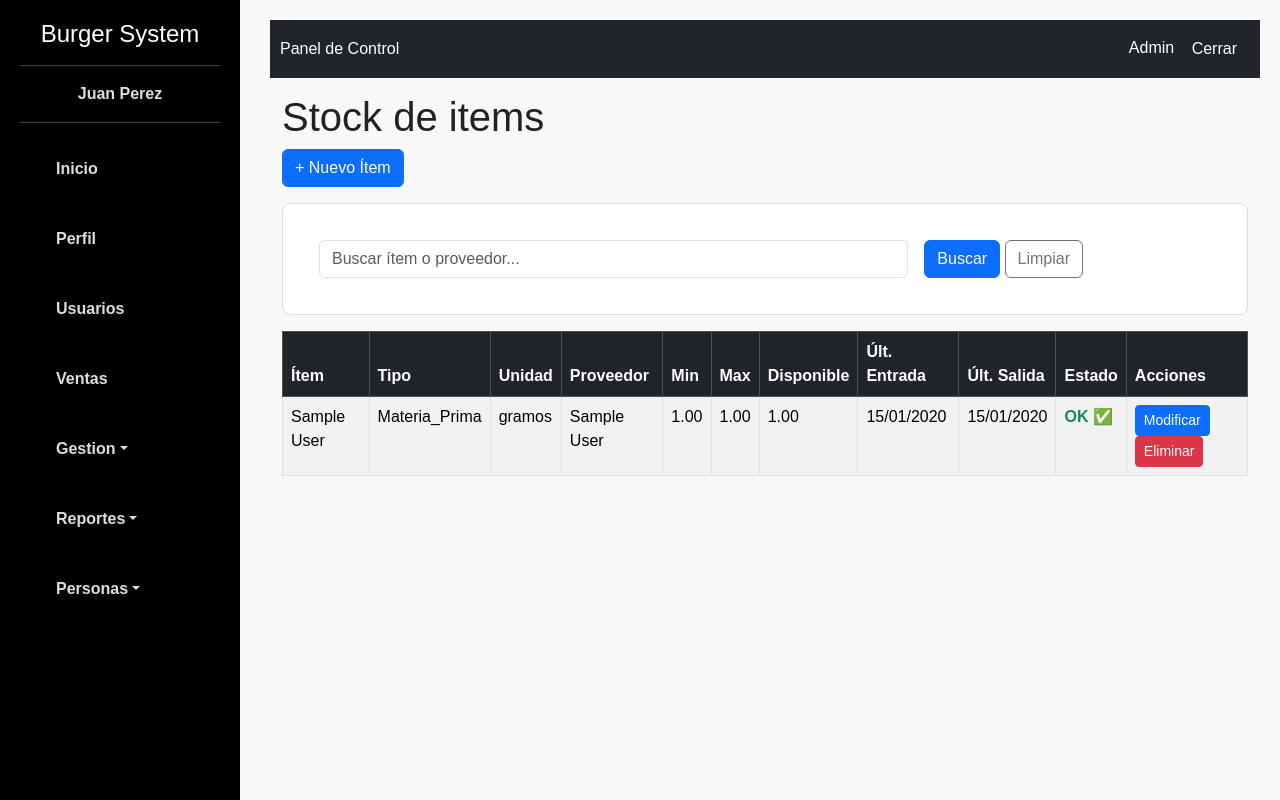
After one commit to claurodriguezle/pruebas_proyectoII, a Django app: page /stock/ in a window 1280 px wide. The commit adds this page. Run offline with Django 5.2, Linux system fonts and the light colour scheme; tables that the repository leaves empty hold one stand-in row (values such as "Sample post"); some libraries are stand-ins or nearby versions.

Commit message:
ABM STOCK

```diff
--- a/administrador/templates/administrador/layout.html
+++ b/administrador/templates/administrador/layout.html
@@ -29,7 +29,8 @@
                     <a  class="nav-link dropdown-toggle" href="#" role="button" data-bs-toggle="dropdown" aria-expanded="false">Gestion</a>
                     <ul class="dropdown-menu">
                         <li><a class="dropdown-item" href="{% url 'administrador:productos' %}">Productos</a></li>
-                        <li><a class="dropdown-item" href="{% url 'administrador:crear_compra' %}">Compras</a></li>
+                        <li><a class="dropdown-item" href="{% url 'administrador:lista_compras' %}">Compras</a></li>
+                        <li><a class="dropdown-item" href="{% url 'administrador:lista_stock' %}">Stock</a></li>
                     </ul>
                 </li>
 
--- /dev/null
+++ b/administrador/templates/stock/lista_stock.html
@@ -0,0 +1,93 @@
+{% extends 'administrador/layout.html' %}
+{% load static %}
+{% load humanize %}
+{% block title %}
+    Lista de stock de items
+{% endblock %}
+
+{% block body %}
+    <div class="container">
+        <h1>Stock de items</h1>
+        <a href="{% url 'administrador:crear_stock' %}" class="btn btn-primary mb-3">+ Nuevo Ítem</a>
+
+        <div class="card mb-3">
+            <div class="card-body">
+                <form method="get" class="row g-3">
+                    <div class="col-md-8">
+                        <input type="text" name="q" placeholder="Buscar ítem o proveedor..."
+                        class="form-control" value="{{ query }}">
+                    </div>
+                    <div class="col-md-4">
+                        <button type="submit" class="btn btn-primary">
+                            <i class="bi bi-search"></i> Buscar
+                        </button>
+                        <a href="{% url 'administrador:lista_stock' %}" class="btn btn-outline-secondary">
+                            <i class="bi bi-arrow-counterclockwise"></i> Limpiar
+                        </a>
+                    </div>
+                </form>
+            </div>
+        </div>
+
+        <div class="table-responsive">
+            <table class="table table-bordered table-striped table-hover">
+                <thead class="table-dark">
+                    <tr>
+                        <th>Ítem</th>
+                        <th>Tipo</th>
+                        <th>Unidad</th>
+                        <th>Proveedor</th>
+                        <th>Min</th>
+                        <th>Max</th>
+                        <th>Disponible</th>
+                        <!--<th>Precio</th>-->
+                        <th>Últ. Entrada</th>
+                        <th>Últ. Salida</th>
+                        <th>Estado</th>
+                        <th>Acciones</th>
+                    </tr>
+                </thead>
+                <tbody>
+                    {% for stock in stocks %}
+                    <tr>
+                        <td>{{ stock.item.nombre }}</td>
+                        <td>{{ stock.item.get_tipo_display }}</td>
+                        <td>{{ stock.item.get_unidad_medida_display }}</td>
+                        <td>{{ stock.proveedor_principal.nombre_empresa|default:"-" }}</td>
+                        <td>{{ stock.cant_minima|floatformat:2 }}</td>
+                        <td>{{ stock.cant_maxima|floatformat:2 }}</td>
+                        <td class="font-weight-bold">{{ stock.cant_disponible|floatformat:2 }}</td>
+                        <!--<td class="text-end">{{ stock.precio_unitario_display|intcomma }} Gs./{{ stock.item.get_unidad_medida_display }}</td>-->
+                        <td>{{ stock.fecha_ultima_entrada|date:"d/m/Y"|default:"-" }}</td>
+                        <td>{{ stock.fecha_ultima_salida|date:"d/m/Y"|default:"-" }}</td>
+                        <td>
+                            {% if stock.cant_minima > 0 and stock.cant_disponible < stock.cant_minima %}
+                                <span class="text-warning fw-bold">Stock Bajo ⚠️</span>
+                            {% elif stock.cant_minima == 0 or stock.cant_maxima == 0 %}
+                                <span class="text-danger fw-bold">Incompleto ⚠️</span>
+                            {% else %}
+                                <span class="text-success fw-bold">OK ✅</span>
+                            {% endif %}
+                        </td>
+                        <td>
+                            <a href="{% url 'administrador:editar_stock' stock.id %}" class="btn btn-sm btn-primary">Modificar</a>
+                            <a href="{% url 'administrador:eliminar_stock' stock.id %}" class="btn btn-sm btn-danger"
+                               onclick="return confirm('¿Seguro que deseas eliminar este ítem del stock?');">Eliminar</a>
+                        </td>
+                    </tr>
+                    {% empty %}
+                    <tr>
+                        <td colspan="9" class="text-center py-4">
+                            {% if query %}
+                                No se encontraron items con "{{ query }}"
+                            {% else %}
+                                No hay items en stock
+                            {% endif %}
+                        </td>
+                    </tr>
+                    {% endfor %}
+                </tbody>
+            </table>
+        </div>
+    </div>
+{% endblock %}
--- a/administrador/urls.py
+++ b/administrador/urls.py
@@ -29,4 +29,10 @@ urlpatterns = [
     path('compras/<int:compra_id>/',views.detalle_compra, name='detalle_compra'),
     path('compras/editar/<int:compra_id>/', views.editar_compra, name='editar_compra'),
     path('compras/eliminar/<int:compra_id>/', views.eliminar_compra, name='eliminar_compra'),
+
+    #Rutas para stock
+    path('stock/',views.lista_stock, name='lista_stock'),
+    path('stock/crear/',views.crear_stock, name='crear_stock'),
+    path('stock/editar/<int:stock_id>',views.editar_stock, name='editar_stock'),
+    path('stock/eliminar/<int:stock_id>',views.eliminar_stock, name='eliminar_stock'),
 ]
--- a/administrador/views.py
+++ b/administrador/views.py
@@ -11,6 +11,9 @@ from django.http import Http404, HttpResponse
 from .models import Compra, DetalleCompra, Item
 from .forms import CompraForm
 from . import models
+#Importaciones para Stock
+from .models import Stock
+from django.db.models import Sum
 
 
 # PERSONAS
@@ -275,76 +278,84 @@ def crear_compra(request):
     TIPO_CHOICES = Item.TIPO_CHOICES
 
     if request.method == 'POST':
-        print("Datos POST recibidos:", request.POST)  # Para depuración
-
-        # 1. Procesar formulario base
         compra_form = CompraForm(request.POST)
 
         if compra_form.is_valid():
             try:
                 with transaction.atomic():
-                    # 2. Guardar compra principal
+                    # Guardar la compra principal
                     compra = compra_form.save()
 
-                    # 3. Procesar ítems dinámicos
+                    # Obtener las listas de ítems, cantidades, precios, tipos y unidades
                     items = request.POST.getlist('items')
                     cantidades = request.POST.getlist('cantidades')
                     precios = request.POST.getlist('precios')
                     tipos = request.POST.getlist('tipos')
                     unidades = request.POST.getlist('unidades')
 
-                    # Validación mejorada
+                    # Validaciones básicas
                     if not items or not any(item.strip() for item in items):
                         raise ValidationError("Debe agregar al menos un ítem válido")
 
                     if len(items) != len(cantidades) or len(items) != len(precios):
                         raise ValidationError("Datos incompletos en los ítems")
 
+                    # Procesar cada ítem
                     for i in range(len(items)):
                         nombre_item = items[i].strip()
                         if not nombre_item:
                             continue
 
                         try:
-                            # Conversión y validación
                             cantidad = Decimal(cantidades[i])
                             precio = int(precios[i])
 
                             if cantidad <= 0 or precio <= 0:
                                 raise ValidationError(f"Ítem {i+1}: Valores deben ser positivos")
 
-                            # Conversión de unidades
+                            # Buscar el item
+                            item = Item.objects.filter(nombre__iexact=nombre_item).first()
+
+                            if not item:
+                                # Crear el ítem si no existe
+                                item = Item.objects.create(
+                                    nombre=nombre_item,
+                                    tipo=tipos[i],
+                                    unidad_medida=unidades[i]
+                                )
+                                # Crear su stock inicial en 0
+                                proveedor = compra.proveedor
+                                Stock.objects.create(
+                                    item=item,
+                                    cant_minima=0,
+                                    cant_maxima=0,
+                                    cant_disponible=0,
+                                    proveedor_principal=proveedor
+                                )
+
+                            # Conversión de unidades: si es kg, pasar a gramos
                             if unidades[i] == 'kg':
-                                #Precio ingresado es por kg, convertimos a precio por gramo
-                                precio_por_gramo = precio/1000
+                                precio_por_gramo = precio / 1000
                                 cantidad_en_gramos = cantidad * 1000
                             else:
-                                #Precio ya esta en gramos (u otras unidades)
                                 precio_por_gramo = precio
                                 cantidad_en_gramos = cantidad
-
-                            # Buscar/crear ítem
-                            item, _ = Item.objects.get_or_create(
-                                nombre=nombre_item,
-                                defaults={
-                                    'tipo': tipos[i],
-                                    'unidad_medida': unidades[i] #Guardamos la unidad original
-                                }
-                            )
 
                             # Crear detalle de compra
                             DetalleCompra.objects.create(
                                 compra=compra,
                                 item=item,
-                                cantidad=cantidad_en_gramos, #Siempre en gramos
-                                precio_compra=precio_por_gramo #Precio por gramo
+                                cantidad=cantidad_en_gramos,
+                                precio_compra=precio_por_gramo
                             )
 
                         except (InvalidOperation, ValueError) as e:
                             raise ValidationError(f"Error en ítem {i+1}: {str(e)}")
 
-                    # Actualizar totales
+                    # Calcular totales y actualizar el stock
                     compra.calcular_totales()
+                    actualizar_stock_desde_compra(compra)
+
                     messages.success(request, '✅ Compra registrada exitosamente!')
                     return redirect('administrador:lista_compras')
 
@@ -352,13 +363,13 @@ def crear_compra(request):
                 messages.error(request, str(e))
             except Exception as e:
                 messages.error(request, '❌ Error al guardar la compra')
-                print(f"Error: {str(e)}")  # Log detallado
+                print(f"Error: {str(e)}")
         else:
             for field, errors in compra_form.errors.items():
                 for error in errors:
                     messages.error(request, f"❌ {field}: {error}")
 
-    # GET request
+    # GET Request
     context = {
         'compra_form': CompraForm(),
         'proveedores': Proveedor.objects.all(),
@@ -377,20 +388,34 @@ def detalle_compra(request, compra_id):
         'detalles':detalles,
     }
     return render(request,'compras/detalles_compra.html',context)
+
 #Editar Compra
+@transaction.atomic
 def editar_compra(request, compra_id):
     compra = get_object_or_404(Compra, pk=compra_id)
-    proveedores = Proveedor.objects.all()  # Asegurarnos de pasar los proveedores
+    proveedores = Proveedor.objects.all()
 
     if request.method == 'POST':
         form = CompraForm(request.POST, instance=compra)
         if form.is_valid():
             try:
                 with transaction.atomic():
+                    # 1️⃣ Revertir el impacto anterior en el stock
+                    for detalle in compra.detalles.all():
+                        stock = Stock.objects.filter(item=detalle.item).first()
+                        if stock:
+                            stock.cant_disponible -= detalle.cantidad
+                            if stock.cant_disponible < 0:
+                                stock.cant_disponible = 0
+                            stock.save()
+
+                    # 2️⃣ Eliminar detalles anteriores
+                    compra.detalles.all().delete()
+
+                    # 3️⃣ Guardar la compra con nuevos datos
                     compra = form.save()
-                    compra.detalles.all().delete()  # Eliminar detalles antiguos
 
-                    # Procesar los items como en crear_compra
+                    # 4️⃣ Procesar nuevos ítems
                     items = request.POST.getlist('items')
                     cantidades = request.POST.getlist('cantidades')
                     precios = request.POST.getlist('precios')
@@ -409,6 +434,7 @@ def editar_compra(request, compra_id):
                             if cantidad <= 0 or precio <= 0:
                                 raise ValidationError(f"Ítem {i+1}: Valores deben ser positivos")
 
+                            # Conversión: si es kg, pasar a gramos
                             if unidades[i] == 'kg':
                                 precio_por_gramo = precio / 1000
                                 cantidad_en_gramos = cantidad * 1000
@@ -416,6 +442,7 @@ def editar_compra(request, compra_id):
                                 precio_por_gramo = precio
                                 cantidad_en_gramos = cantidad
 
+                            # Obtener o crear el ítem
                             item, _ = Item.objects.get_or_create(
                                 nombre=nombre_item,
                                 defaults={
@@ -424,6 +451,7 @@ def editar_compra(request, compra_id):
                                 }
                             )
 
+                            # Crear el detalle de compra
                             DetalleCompra.objects.create(
                                 compra=compra,
                                 item=item,
@@ -434,7 +462,10 @@ def editar_compra(request, compra_id):
                         except (InvalidOperation, ValueError) as e:
                             raise ValidationError(f"Error en ítem {i+1}: {str(e)}")
 
+                    # 5️⃣ Recalcular totales y actualizar stock
                     compra.calcular_totales()
+                    actualizar_stock_desde_compra(compra)
+
                     messages.success(request, '✅ Compra actualizada exitosamente!')
                     return redirect('administrador:detalle_compra', compra_id=compra.id)
 
@@ -443,12 +474,11 @@ def editar_compra(request, compra_id):
     else:
         form = CompraForm(instance=compra)
 
-        # Preparar datos para el template
+        # Preparar los datos para mostrar en el formulario
         detalles = compra.detalles.all().select_related('item')
         items_data = []
 
         for detalle in detalles:
-            # Convertir unidades para mostrar (kg → gramos)
             if detalle.item.unidad_medida == 'kg':
                 cantidad_mostrar = detalle.cantidad / 1000
                 precio_mostrar = detalle.precio_compra * 1000
@@ -476,9 +506,213 @@ def editar_compra(request, compra_id):
     }
 
     return render(request, 'compras/crear_compra.html', context)
+
+
+    return render(request, 'compras/crear_compra.html', context)
 #ELIMINAR COMPRA
 def eliminar_compra(request, compra_id):
     compra = get_object_or_404(Compra, id=compra_id)
     compra.delete()
     messages.success(request, f'Compra #{compra.numero_factura} eliminada correctamente')
     return redirect('administrador:lista_compras')
+#STOCK
+
+#LISTA DE STOCK
+def lista_stock(request):
+    query = request.GET.get('q', '').strip()
+
+    stocks = Stock.objects.all().select_related('item', 'proveedor_principal').order_by('item__nombre')
+
+    if query:
+        stocks = stocks.filter(
+            Q(item__nombre__icontains=query) |
+            Q(proveedor_principal__nombre_empresa__icontains=query)
+        )
+
+    return render(request, 'stock/lista_stock.html', {
+        'stocks': stocks,
+        'query': query
+    })
+
+
+#CREAR ITEM Y STOCK
+@transaction.atomic
+def crear_stock(request):
+    if request.method == 'POST':
+        try:
+            nombre = request.POST.get('nombre')
+            tipo = request.POST.get('tipo')
+            unidad_medida = request.POST.get('unidad_medida')
+            cant_minima = Decimal(request.POST.get('cant_minima', 0))
+            cant_maxima = Decimal(request.POST.get('cant_maxima', 0))
+            cant_disponible = Decimal(request.POST.get('cant_disponible', 0))
+            proveedor_id = request.POST.get('proveedor')
+
+            if not nombre:
+                raise ValidationError("El nombre del ítem es requerido")
+            if cant_minima < 0 or cant_maxima < 0 or cant_disponible < 0:
+                raise ValidationError("Las cantidades no pueden ser negativas")
+            if cant_minima > cant_maxima:
+                raise ValidationError("La cantidad mínima no puede ser mayor que la máxima")
+
+            #  Conversión automática si unidad es kg
+            if tipo == 'MATERIA_PRIMA' and unidad_medida == 'kg':
+                cant_minima = cant_minima * 1000
+                cant_maxima = cant_maxima * 1000
+                cant_disponible = cant_disponible * 1000
+
+            item, created_item = Item.objects.get_or_create(
+                nombre=nombre,
+                defaults={
+                    'tipo': tipo,
+                    'unidad_medida': unidad_medida
+                }
+            )
+
+            proveedor = None
+            if proveedor_id:
+                proveedor = Proveedor.objects.get(id=proveedor_id)
+
+            # Si ya existe stock no se debe crear otro
+            stock_existente = Stock.objects.filter(item=item).first()
+
+            if stock_existente:
+                stock_existente.cant_minima = cant_minima
+                stock_existente.cant_maxima = cant_maxima
+                stock_existente.cant_disponible = cant_disponible
+                stock_existente.proveedor_principal = proveedor
+                stock_existente.save()
+            else:
+                stock = Stock.objects.create(
+                    item=item,
+                    cant_minima=cant_minima,
+                    cant_maxima=cant_maxima,
+                    cant_disponible=cant_disponible,
+                    proveedor_principal=proveedor
+                )
+
+                #Buscar compras anteriores y sumarlas como stock disponible
+                cantidad_total_comprada = item.detalles_compra.aggregate(
+                    total=Sum('cantidad')
+                )['total'] or 0
+
+                stock.cant_disponible = cantidad_total_comprada
+                stock.save()
+
+
+            messages.success(request, '✅ Ítem y stock creados o actualizados exitosamente')
+            return redirect('administrador:lista_stock')
+
+        except Exception as e:
+            messages.error(request, f'❌ Error al crear o actualizar el ítem: {str(e)}')
+
+    context = {
+        'proveedores': Proveedor.objects.all(),
+        'unidad_choices': Item.UNIDAD_CHOICES,
+        'tipo_choices': Item.TIPO_CHOICES,
+        'items_existentes': Item.objects.all().values_list('nombre', flat=True)
+    }
+    return render(request, 'stock/crear_stock.html', context)
+
+
+# Mejorar la función de actualización de stock desde compras
+def actualizar_stock_desde_compra(compra):
+    """Actualiza el stock disponible cuando se registra una compra"""
+    with transaction.atomic():
+        for detalle_compra in compra.detalles.all():
+            cantidad = detalle_compra.cantidad
+
+            # Buscar el stock correspondiente al item
+            stock = Stock.objects.filter(item=detalle_compra.item).first()
+
+            if not stock:
+                # Crear un stock básico si no existe
+                stock = Stock.objects.create(
+                    item=detalle_compra.item,
+                    cant_minima=0,
+                    cant_maxima=0,
+                    cant_disponible=0,
+                    proveedor_principal=detalle_compra.compra.proveedor
+                )
+
+            # Actualizar los datos del stock
+            stock.cant_disponible += cantidad
+            stock.proveedor_principal = detalle_compra.compra.proveedor
+            stock.detalle_compra = detalle_compra
+            stock.fecha_ultima_entrada = detalle_compra.compra.fecha
+            stock.save()
+
+
+
+
+def ajustar_stock(request, stock_id):
+    stock = get_object_or_404(Stock, id=stock_id)
+
+    if request.method == 'POST':
+        cantidad = Decimal(request.POST.get('cantidad', 0))
+
+        if cantidad < 0:
+            messages.error(request, 'La cantidad no puede ser negativa')
+        else:
+            stock.cantidad_disponible = cantidad
+            stock.save()
+            messages.success(request, 'Stock actualizado correctamente')
+            return redirect('lista_stock')
+
+    return render(request, 'stock/ajustar_stock.html', {'stock': stock})
+
+#Editar Stock
+@transaction.atomic
+def editar_stock(request, stock_id):
+    stock = get_object_or_404(Stock, id=stock_id)
+
+    if request.method == 'POST':
+        try:
+            cant_minima = Decimal(request.POST.get('cant_minima', 0))
+            cant_maxima = Decimal(request.POST.get('cant_maxima', 0))
+            proveedor_id = request.POST.get('proveedor')
+
+            if cant_minima < 0 or cant_maxima < 0:
+                raise ValidationError("Las cantidades no pueden ser negativas")
+            if cant_minima > cant_maxima:
+                raise ValidationError("La cantidad mínima no puede ser mayor que la máxima")
+
+            if stock.item.tipo == 'MATERIA_PRIMA' and stock.item.unidad_medida == 'kg':
+                cant_minima = cant_minima * 1000
+                cant_maxima = cant_maxima * 1000
+
+            stock.cant_minima = cant_minima
+            stock.cant_maxima = cant_maxima
+            stock.proveedor_principal = Proveedor.objects.get(id=proveedor_id) if proveedor_id else None
+            stock.save()
+
+            messages.success(request, '✅ Stock actualizado correctamente.')
+            return redirect('administrador:lista_stock')
+
+        except Exception as e:
+            messages.error(request, f'❌ Error al editar el stock: {str(e)}')
+
+    context = {
+        'stock': stock,
+        'proveedores': Proveedor.objects.all(),
+        'tipo_choices': Item.TIPO_CHOICES,
+        'unidad_choices': Item.UNIDAD_CHOICES,
+        'valores_previos': {
+            'nombre': stock.item.nombre,
+            'tipo': stock.item.tipo,
+            'unidad_medida': stock.item.unidad_medida,
+            'cant_minima': stock.cant_minima,
+            'cant_maxima': stock.cant_maxima,
+            'proveedor': stock.proveedor_principal.id if stock.proveedor_principal else '',
+        }
+    }
+    return render(request, 'stock/crear_stock.html', context)
+
+#Eliminar Stock
+@transaction.atomic
+def eliminar_stock(request, stock_id):
+    stock = get_object_or_404(Stock, id=stock_id)
+    item_nombre = stock.item.nombre
+    stock.delete()
+    messages.success(request, f'🗑️ Ítem "{item_nombre}" eliminado del stock.')
+    return redirect('administrador:lista_stock')
--- a/burgerSystem/settings.py
+++ b/burgerSystem/settings.py
@@ -81,10 +81,10 @@ DATABASES = {
     'default': {
         'ENGINE': 'django.db.backends.postgresql',
         'NAME':'bdburgerapp',
-        'USER':'ruizj',
-        'PASSWORD':'admin',
+        'USER':'crodriguez',
+        'PASSWORD':'12345',
         'HOST':'localhost',
-        'PORT': '5432',
+        'PORT': '5433',
     }
 }
 
```
Also changed, not shown: administrador/models.py (+41 -2 lines), administrador/templates/stock/crear_stock.html (added, +154 -0 lines), administrador/migrations/0006_stock.py (added), administrador/migrations/0007_alter_detallecompra_cantidad_and_more.py (added).
